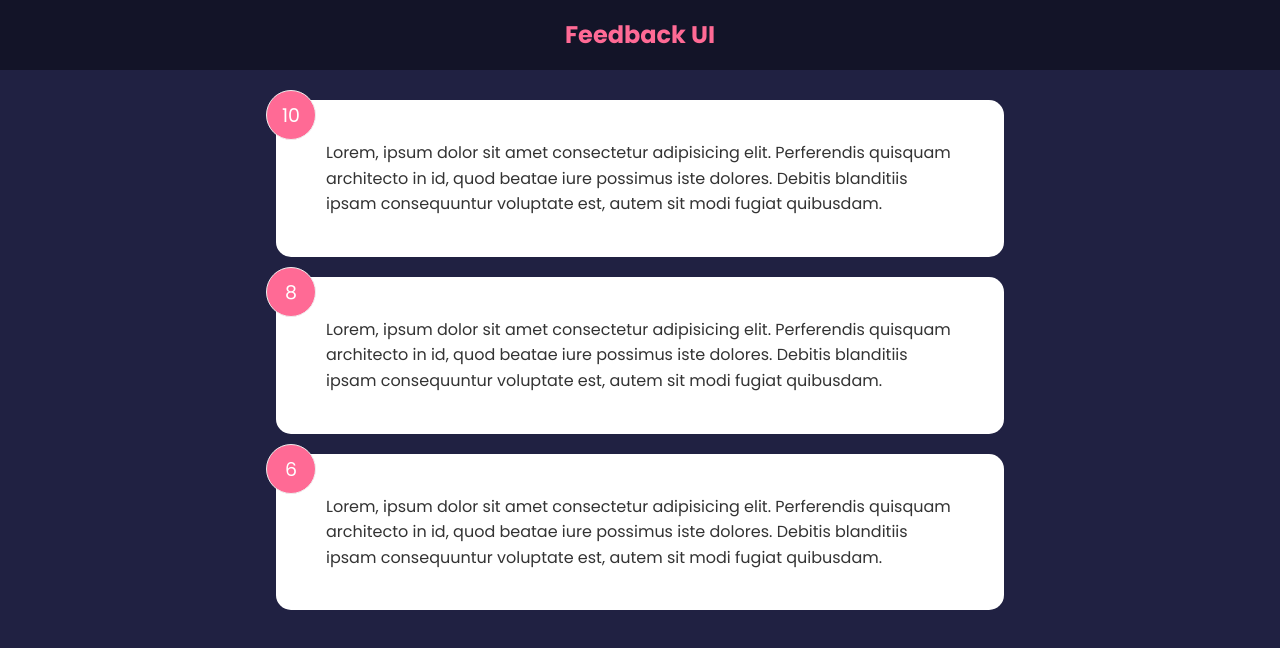
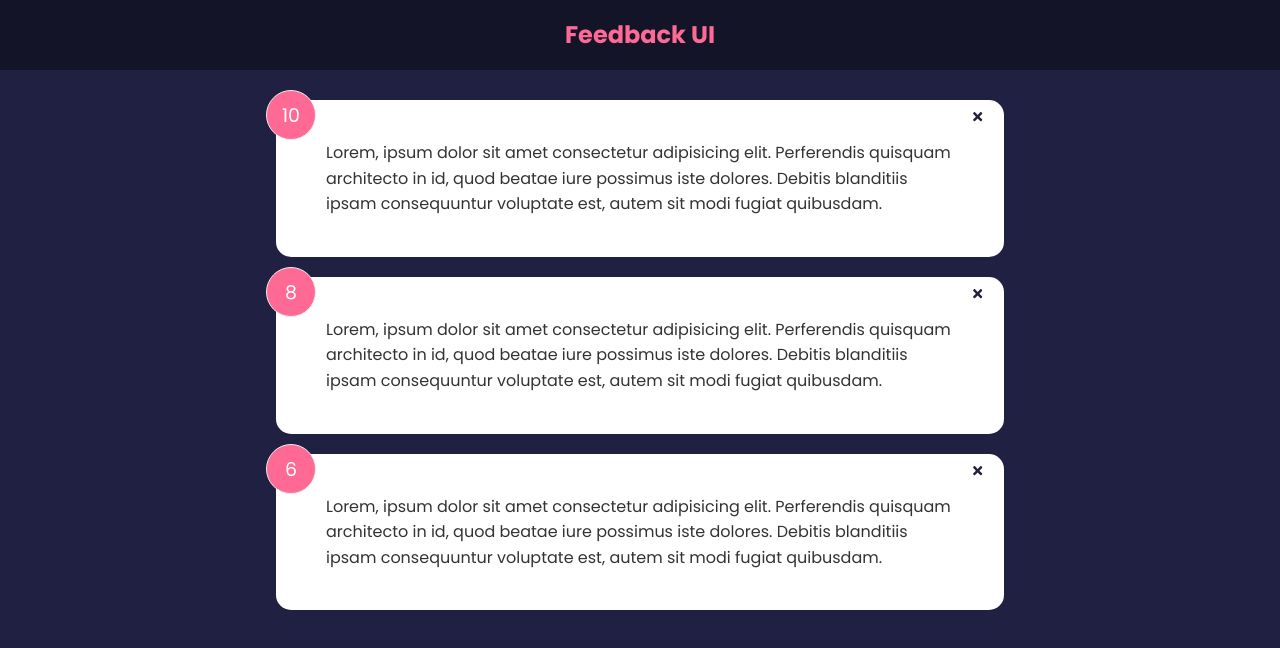
Before and after one commit to michael-rodriguez22/COURSE-react-front-to-back-2022, a React (Create React App) app in the folder feedback-app/: page / in a window 1280 px wide. Shown: the top 648 px of the page. Built offline with nearby package versions, Linux system fonts and the light colour scheme.

Commit message:
feedback items can be deleted through prop drilling

```diff
--- a/feedback-app/package.json
+++ b/feedback-app/package.json
@@ -8,6 +8,7 @@
     "@testing-library/user-event": "^13.5.0",
     "react": "^17.0.2",
     "react-dom": "^17.0.2",
+    "react-icons": "^4.3.1",
     "react-scripts": "5.0.0",
     "web-vitals": "^2.1.2"
   },
--- a/feedback-app/src/App.js
+++ b/feedback-app/src/App.js
@@ -1,15 +1,21 @@
 import { useState } from "react"
-import { Header, FeedbackList } from "./components"
+import Header from "./components/Header"
+import FeedbackList from "./components/FeedbackList"
 import feedbackData from "./data/feedbackData"
 
 function App() {
   const [feedback, setFeedback] = useState(feedbackData)
+  const deleteFeedback = id => {
+    if (window.confirm("Are you sure you want to delete this item?")) {
+      setFeedback(feedback.filter(item => item.id !== id))
+    }
+  }
 
   return (
     <>
       <Header />
       <div className="container">
-        <FeedbackList feedback={feedback} />
+        <FeedbackList feedback={feedback} handleDelete={deleteFeedback} />
       </div>
     </>
   )
--- a/feedback-app/src/components/FeedbackItem.jsx
+++ b/feedback-app/src/components/FeedbackItem.jsx
@@ -1,12 +1,21 @@
-import { useState } from "react"
+import { FaTimes } from "react-icons/fa"
+import PropTypes from "prop-types"
+import Card from "./shared/Card"
 
-const FeedbackItem = ({ item }) => {
+const FeedbackItem = ({ item, handleDelete }) => {
   return (
-    <div className="card">
+    <Card>
       <div className="num-display">{item.rating}</div>
+      <button className="close" onClick={() => handleDelete(item.id)}>
+        <FaTimes color="#202142" />
+      </button>
       <div className="text-display">{item.text}</div>
-    </div>
+    </Card>
   )
 }
 
+FeedbackItem.propTypes = {
+  item: PropTypes.object.isRequired,
+}
+
 export default FeedbackItem
--- a/feedback-app/src/components/FeedbackList.jsx
+++ b/feedback-app/src/components/FeedbackList.jsx
@@ -1,6 +1,7 @@
-import { FeedbackItem } from "."
+import PropTypes from "prop-types"
+import FeedbackItem from "./FeedbackItem"
 
-const FeedbackList = ({ feedback }) => {
+const FeedbackList = ({ feedback, handleDelete }) => {
   if (!feedback || feedback.length === 0) {
     return <p>No feedback yet...</p>
   }
@@ -8,11 +9,21 @@
     <>
       <div className="feedback-list">
         {feedback.map(item => (
-          <FeedbackItem key={item.id} item={item} />
+          <FeedbackItem key={item.id} item={item} handleDelete={handleDelete} />
         ))}
       </div>
     </>
   )
 }
 
+FeedbackList.propTypes = {
+  feedback: PropTypes.arrayOf(
+    PropTypes.shape({
+      id: PropTypes.number.isRequired,
+      text: PropTypes.string.isRequired,
+      rating: PropTypes.number.isRequired,
+    })
+  ),
+}
+
 export default FeedbackList
--- a/feedback-app/src/components/index.js
+++ /dev/null
@@ -1,5 +0,0 @@
-import Header from "./Header"
-import FeedbackList from "./FeedbackList"
-import FeedbackItem from "./FeedbackItem"
-
-export { Header, FeedbackList, FeedbackItem }
--- /dev/null
+++ b/feedback-app/src/components/shared/Card.jsx
@@ -0,0 +1,16 @@
+import PropTypes from "prop-types"
+
+const Card = ({ children, reverse }) => {
+  return <div className={`card ${reverse && "reverse"}`}>{children}</div>
+}
+
+Card.defaultProps = {
+  reverse: false,
+}
+
+Card.propTypes = {
+  children: PropTypes.node.isRequired,
+  reverse: PropTypes.bool,
+}
+
+export default Card
```
Also changed, not shown: 2 other files (tests, documents, lock files or other folders).
